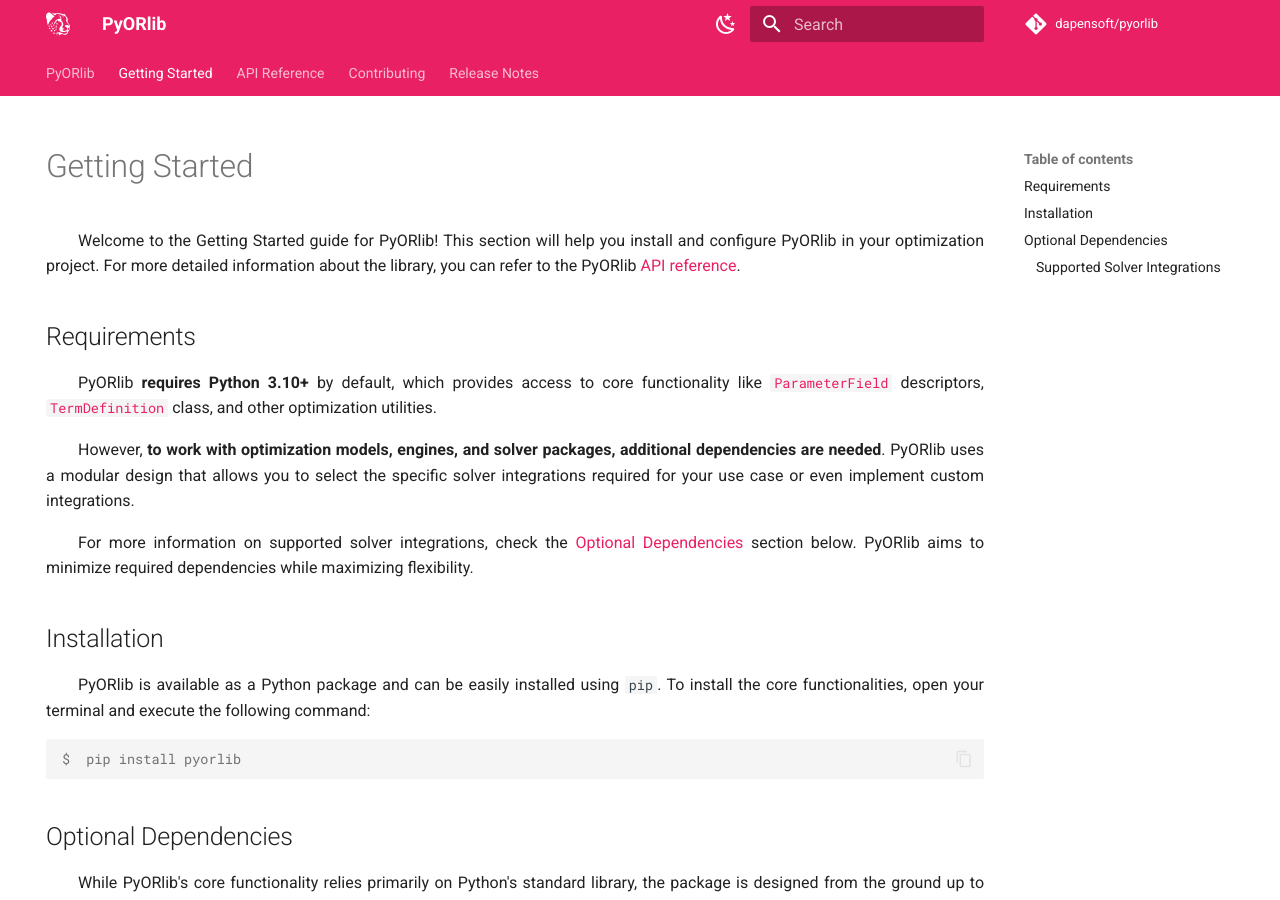
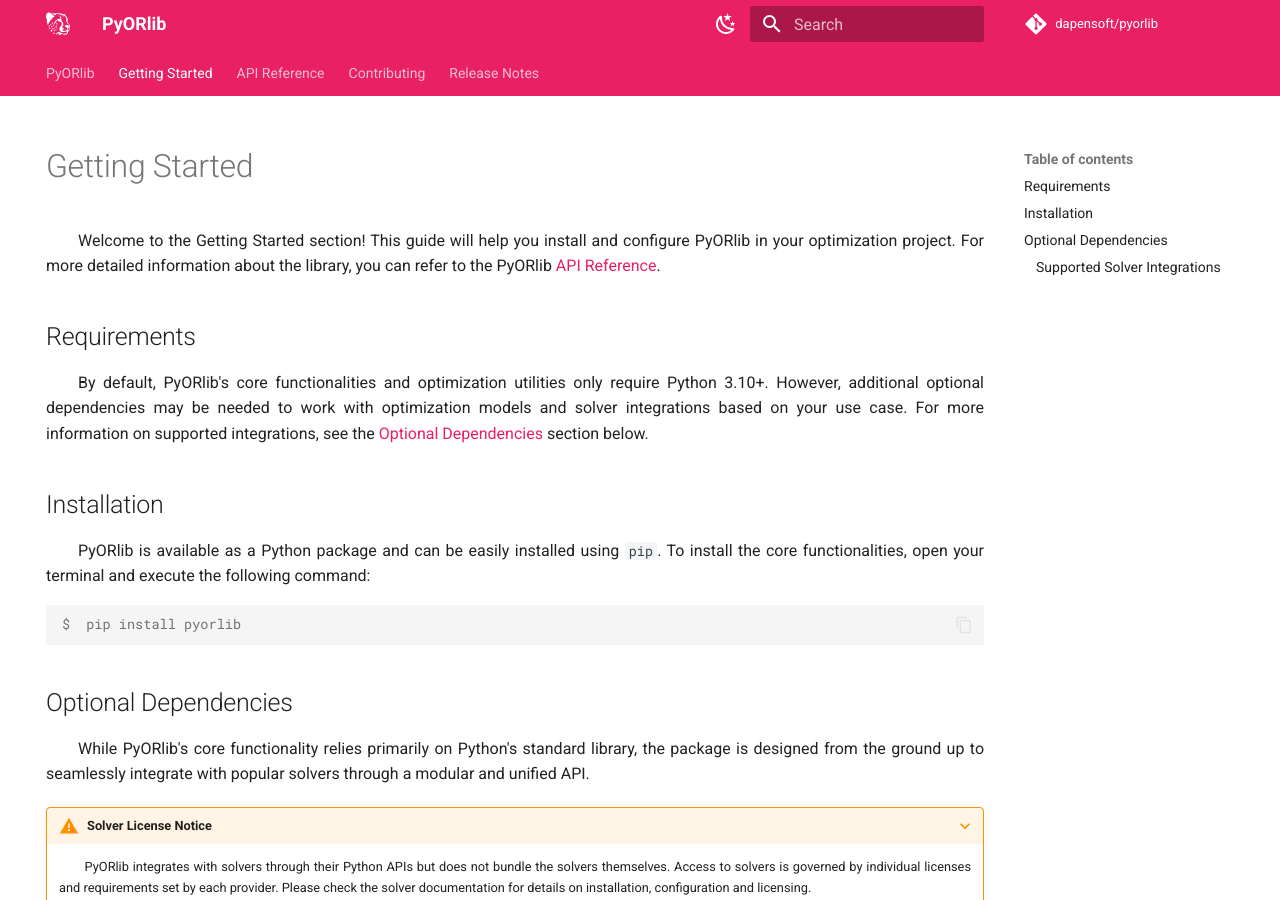
Before and after one commit to dapensoft/pyorlib, an MkDocs documentation site: the page built from docs/getting-started.md, in a window 1280 px wide and 900 px high. Built offline with MkDocs 1.6.1 and Material for MkDocs 9.7.7, drawn with Linux system fonts in a browser that asks for light colours; comment, search, counter and statistics services are not loaded.

Commit message:
Update getting-started.md

```diff
--- a/docs/getting-started.md
+++ b/docs/getting-started.md
@@ -11,29 +11,18 @@
 </style>
 
 <p style='text-align: justify;' markdown>
-    &emsp;&emsp;Welcome to the Getting Started guide for PyORlib! This section will help you install and configure
-	PyORlib in your optimization project. For more detailed information about the library, you can refer to the
-	PyORlib [API reference](/pyorlib/api).
+    &emsp;&emsp;Welcome to the Getting Started section! This guide will help you install and configure PyORlib in your
+	optimization project. For more detailed information about the library, you can refer to the PyORlib
+	[API Reference](/pyorlib/api).
 </p>
 
 ## Requirements
 
 <p style='text-align: justify;' markdown>
-	&emsp;&emsp;PyORlib **requires Python 3.10+** by default, which provides access to core functionality like
-	[`ParameterField`](/pyorlib/api/validators/fields/parameter-field) descriptors, [`TermDefinition`](/pyorlib/api/structures/definitions/term-definition)
-	class, and other optimization utilities.
-</p>
-
-
-<p style='text-align: justify;' markdown>
-	&emsp;&emsp;However, **to work with optimization models, engines, and solver packages, additional dependencies are
-	needed**. PyORlib uses a modular design that allows you to select the specific solver integrations required for
-	your use case or even implement custom integrations.
-</p>
-
-<p style='text-align: justify;' markdown>
-	&emsp;&emsp;For more information on supported solver integrations, check the [Optional Dependencies](/pyorlib/getting-started/#optional-dependencies)
-	section below. PyORlib aims to minimize required dependencies while maximizing flexibility.
+	&emsp;&emsp;By default, PyORlib's core functionalities and optimization utilities only require Python 3.10+.
+	However, additional optional dependencies may be needed to work with optimization models and solver
+	integrations based on your use case. For more information on supported integrations, see the
+	[Optional Dependencies](/pyorlib/getting-started/#optional-dependencies) section below.
 </p>
 
 ## Installation
```
